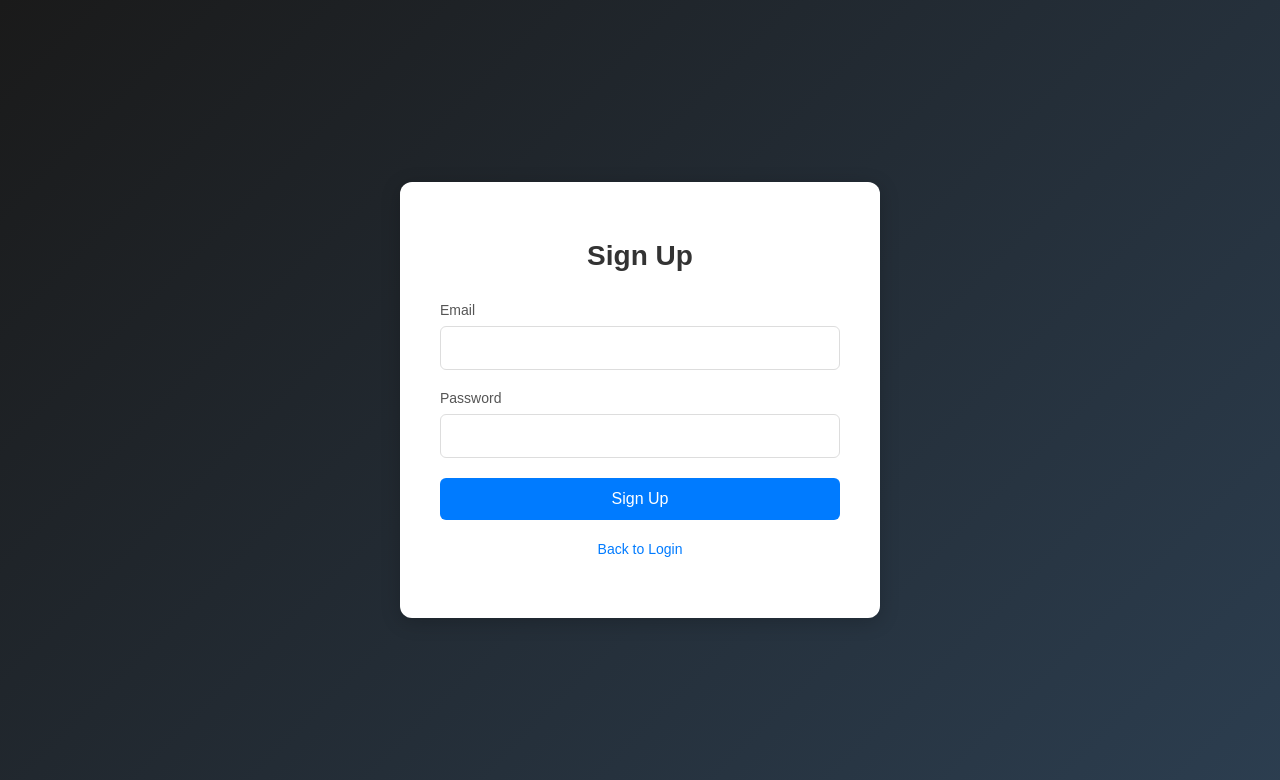
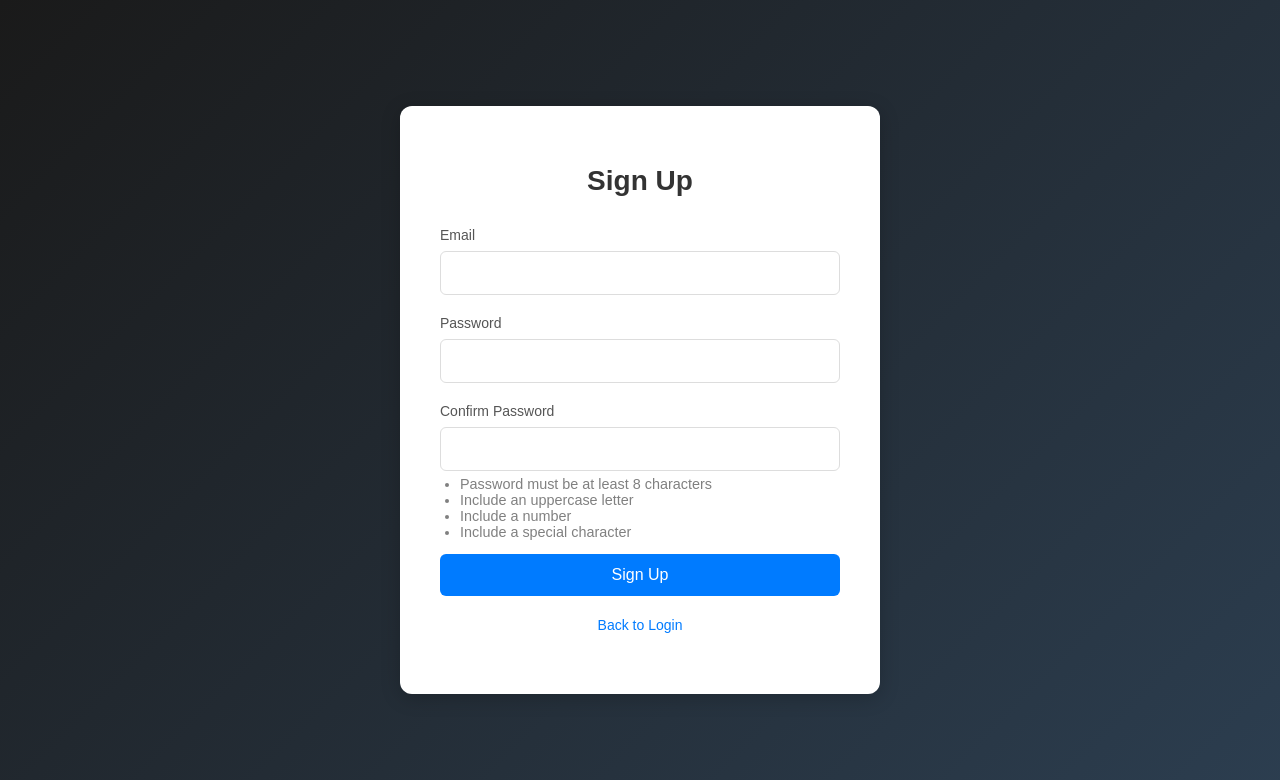
Before and after one commit to SaidSaidd/Study-AId-CS321, a Flask app: page /signup in a window 1280 px wide. Shown: the top 780 px of the page. Run offline with Flask 2, Linux system fonts and the light colour scheme; some libraries are stand-ins or nearby versions.

Commit message:
Added password guidelines and a confirm password box
The guidelines also turn green as you complete the requirements

```diff
--- a/templates/signup.html
+++ b/templates/signup.html
@@ -96,6 +96,16 @@
                 <label for="password">Password</label>
                 <input type="password" id="password" required>
             </div>
+            <div class="form-group" style="margin-bottom: 10px;">
+                <label for="confirmPassword">Confirm Password</label>
+                <input type="password" id="confirmPassword" required>
+                <ul id="passwordRequirements" style="color: grey; font-size: 0.9em; margin-top: 5px; padding-left: 20px; list-style-type: disc;">
+                    <li id="rule-length">Password must be at least 8 characters</li>
+                    <li id="rule-uppercase">Include an uppercase letter</li>
+                    <li id="rule-number">Include a number</li>
+                    <li id="rule-symbol">Include a special character</li>
+                </ul>
+            </div>
             <button type="button" id="signupButton">Sign Up</button>
             <div class="links">
                 <a href="/">Back to Login</a>
@@ -121,28 +131,71 @@
         firebase.initializeApp(firebaseConfig);
         const auth = firebase.auth();
 
+        function validatePassword(password) {
+            const minLength = /.{8,}/;
+            const hasUpper = /[A-Z]/;
+            const hasNumber = /[0-9]/;
+            const hasSymbol = /[^A-Za-z0-9]/;
+            return minLength.test(password) &&
+                   hasUpper.test(password) &&
+                   hasNumber.test(password) &&
+                   hasSymbol.test(password);
+        }
+        document.getElementById('password').addEventListener('input', function () {
+            const password = this.value;
+
+            document.getElementById('rule-length').style.color =
+                /.{8,}/.test(password) ? 'green' : 'grey';
+
+            document.getElementById('rule-uppercase').style.color =
+                /[A-Z]/.test(password) ? 'green' : 'grey';
+
+            document.getElementById('rule-number').style.color =
+                /[0-9]/.test(password) ? 'green' : 'grey';
+
+            document.getElementById('rule-symbol').style.color =
+                /[^A-Za-z0-9]/.test(password) ? 'green' : 'grey';
+        });
+
         auth.onAuthStateChanged(user => {
             if (user && user.emailVerified) {
                 window.location.href = '/dashboard.html';
             }
         });
 
-        document.getElementById('signupButton').addEventListener('click', function() {
-            const email = document.getElementById('email').value;
+        document.getElementById('signupButton').addEventListener('click', function () {
+            const email = document.getElementById('email').value.trim();
             const password = document.getElementById('password').value;
+            const confirmPassword = document.getElementById('confirmPassword').value;
+            const errorBox = document.getElementById('errorMessage');
+
+            errorBox.innerText = ''; // Reset error message
+
+            if (password !== confirmPassword) {
+                errorBox.innerText = "Passwords do not match.";
+                return;
+            }
+
+            if (!validatePassword(password)) {
+                errorBox.innerText = "Password must be at least 8 characters, include an uppercase letter, a number, and a special character.";
+                return;
+            }
+
             auth.createUserWithEmailAndPassword(email, password)
                 .then(userCredential => {
                     userCredential.user.sendEmailVerification()
                         .then(() => {
                             alert("A verification email has been sent. Please check your inbox and verify your email before logging in.");
                             auth.signOut();
-                            window.location.href = '/'; // Redirect to login after sign-up
+                            window.location.href = '/';
                         })
                         .catch(error => {
-                            document.getElementById('errorMessage').innerText = "Error sending verification email: " + error.message;
+                            errorBox.innerText = "Error sending verification email: " + error.message;
                         });
                 })
-                .catch(error => document.getElementById('errorMessage').innerText = error.message);
+                .catch(error => {
+                    errorBox.innerText = error.message;
+                });
         });
     </script>
 </body>
```
